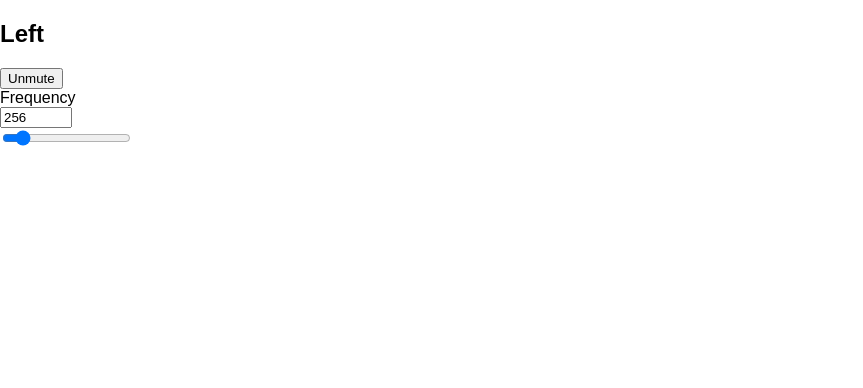
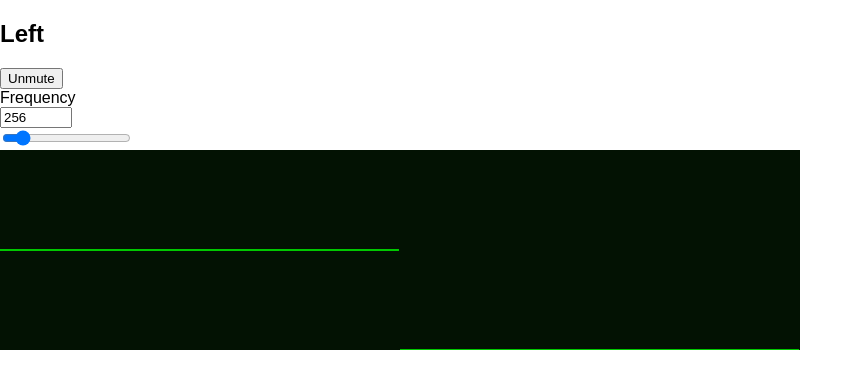
Before and after one commit to findzen/nadananda, a React (Create React App) app: page / in a window 1280 px wide. Shown: the top 388 px of the page, without its empty margins (0-863 px from the left). Built offline with nearby package versions, Linux system fonts and the light colour scheme.

Commit message:
Remove Tone.js dependency and add visualizers

```diff
--- a/package.json
+++ b/package.json
@@ -4,8 +4,7 @@
   "private": true,
   "dependencies": {
     "react": "^15.6.1",
-    "react-dom": "^15.6.1",
-    "tone": "^0.10.0"
+    "react-dom": "^15.6.1"
   },
   "devDependencies": {
     "react-scripts": "1.0.7"
--- a/src/App.js
+++ b/src/App.js
@@ -1,25 +1,43 @@
 import React, { Component } from 'react';
-import Tone from 'tone';
+
 import Channel from './components/Channel';
+import Scope from './components/Scope';
+import Spectrum from './components/Spectrum';
+import Tone from './Tone';
 import './App.css';
 
 class App extends Component {
   constructor(props) {
     super(props);
 
+    this.audioContext = new AudioContext();
 
+    this.analyzer = this.audioContext.createAnalyser();
+    this.analyzer.fftSize = 2048;
+
+    this.tone = new Tone({ audioContext: this.audioContext });
+    this.tone.osc.connect(this.analyzer);
   }
-
 
   render() {
     return (
       <main>
         <div>
           <Channel
+            tone={this.tone}
             name="Left"
           ></Channel>
 
         </div>
+
+        <Scope
+          analyzer={this.analyzer}
+          audioContext={this.audioContext}
+        ></Scope>
+        <Spectrum
+          analyzer={this.analyzer}
+          audioContext={this.audioContext}
+        ></Spectrum>
 
       </main>
     );
--- /dev/null
+++ b/src/Tone.js
@@ -0,0 +1,38 @@
+const DEFAULT_FREQUENCY = 256;
+const DEFAULT_TYPE = 'sine';
+const MAX_VOLUME = 0.5;
+const MIN_VOLUME = 0;
+
+class Tone {
+  constructor(props = {}) {
+    this.audioContext = props.audioContext || new AudioContext();
+
+    this.gain = this.audioContext.createGain();
+    this.gain.connect(this.audioContext.destination);
+    this.gain.gain.value = MIN_VOLUME;
+
+    this.osc = this.audioContext.createOscillator();
+    this.osc.frequency.value = DEFAULT_FREQUENCY;
+    this.osc.type = DEFAULT_TYPE;
+    this.osc.connect(this.gain);
+    this.osc.start();
+  }
+
+  set frequency(val) {
+    this.osc.frequency.value = val;
+  }
+
+  get frequency() {
+    return this.osc.frequency.value;
+  }
+
+  set mute(val) {
+    this.gain.gain.value = val ? MIN_VOLUME : MAX_VOLUME;
+  }
+
+  get mute() {
+    return this.gain.gain.value === MIN_VOLUME;
+  }
+}
+
+export default Tone;
--- a/src/components/Channel.js
+++ b/src/components/Channel.js
@@ -1,34 +1,21 @@
 import React, { Component } from 'react';
-import Tone from 'tone';
 
-const MAX_VOLUME = -10;
-const MIN_VOLUME = -100;
+const DEFAULT_FREQUENCY = 256;
+const DEFAULT_TYPE = 'sine';
+const MAX_VOLUME = 0.5;
+const MIN_VOLUME = 0;
 
 class Channel extends Component {
   constructor(props) {
     super(props);
 
-    // this.osc = new Tone.PolySynth(6, Tone.SimpleSynth, {
-    //   oscillator: {
-    //     partials: [0, 2, 3, 4]
-    //   }
-    // }).toMaster();
-
-    this.osc = new Tone.Oscillator({
-      frequency: 256,
-      volume: MAX_VOLUME
-    }).toMaster().start();
-
-    this.osc.mute = true;
-
-    console.log('this', this);
-    console.log('this.osc', this.osc);
+    this.tone = props.tone;
 
     this.toggleMute = this.toggleMute.bind(this);
     this.onFrequencyChange = this.onFrequencyChange.bind(this);
 
     this.state = {
-      frequency: 256,
+      frequency: this.tone.frequency,
       mute: true
     };
   }
@@ -43,25 +30,22 @@ class Channel extends Component {
   }
 
   onFrequencyChange(e) {
-    console.log('onFrequencyChange', e.target.value);
     if (!e.target.value) return;
 
     var val = e.target.value;
 
     this.setState(function (prevState, props) {
-      this.osc.frequency.setValueAtTime(val);
+      this.tone.frequency = val;
 
       return { frequency: val };
     });
   }
 
   toggleMute() {
-    console.log('toggleMute', this);
+    this.setState(function (prevState, props) {
+      this.tone.mute = !prevState.mute;
 
-    this.setState(function (prevState, props) {
-      this.osc.mute = !this.osc.mute;
-
-      return { mute: !prevState.mute };
+      return { mute: this.tone.mute };
     });
   }
 
@@ -96,7 +80,6 @@ class Channel extends Component {
         ></input>
         <br/>
 
-
       </div>
     );
   }
--- /dev/null
+++ b/src/components/Scope.js
@@ -0,0 +1,64 @@
+import React, { Component } from 'react';
+
+class Scope extends Component {
+  constructor(props) {
+    super(props);
+
+    this.analyzer = props.analyzer;
+    this.audioContext = props.audioContext;
+
+    this.draw = this.draw.bind(this);
+  }
+
+  componentDidMount() {
+    this.canvasContext = this.canvas.getContext('2d');
+    this.draw();
+  }
+
+  draw() {
+    drawScope(this.analyzer, this.canvasContext);
+    requestAnimationFrame(this.draw);
+  }
+
+  render() {
+    return (
+      <canvas
+        ref={(canvas) => { this.canvas = canvas; }}
+        height="200"
+        width="400"
+      ></canvas>
+    );
+  }
+}
+
+function drawScope(analyzer, ctx) {
+  var width = ctx.canvas.width;
+  var height = ctx.canvas.height;
+  var timeData = new Uint8Array(analyzer.frequencyBinCount);
+  var scaling = height / 256;
+  var risingEdge = 0;
+  var edgeThreshold = 5;
+
+  analyzer.getByteTimeDomainData(timeData);
+
+  ctx.fillStyle = 'rgba(0, 20, 0, 0.1)';
+  ctx.fillRect(0, 0, width, height);
+
+  ctx.lineWidth = 2;
+  ctx.strokeStyle = 'rgb(0, 200, 0)';
+  ctx.beginPath();
+
+  // No buffer overrun protection
+  while (timeData[risingEdge++] - 128 > 0 && risingEdge <= width);
+  if (risingEdge >= width) risingEdge = 0;
+
+  while (timeData[risingEdge++] - 128 < edgeThreshold && risingEdge <= width);
+  if (risingEdge >= width) risingEdge = 0;
+
+  for (var x = risingEdge; x < timeData.length && x - risingEdge < width; x++)
+    ctx.lineTo(x - risingEdge, height - timeData[x] * scaling);
+
+  ctx.stroke();
+}
+
+export default Scope;
--- /dev/null
+++ b/src/components/Spectrum.js
@@ -0,0 +1,55 @@
+import React, { Component } from 'react';
+
+class Spectrum extends Component {
+  constructor(props) {
+    super(props);
+
+    this.analyzer = props.analyzer;
+    this.audioContext = props.audioContext;
+
+    this.draw = this.draw.bind(this);
+  }
+
+  componentDidMount() {
+    this.canvasContext = this.canvas.getContext('2d');
+    this.draw();
+  }
+
+  draw() {
+    drawSpectrum(this.analyzer, this.canvasContext);
+    requestAnimationFrame(this.draw);
+  }
+
+  render() {
+    return (
+      <canvas
+        ref={(canvas) => { this.canvas = canvas; }}
+        height="200"
+        width="400"
+      ></canvas>
+    );
+  }
+}
+
+function drawSpectrum(analyzer, ctx) {
+  var width = ctx.canvas.width;
+  var height = ctx.canvas.height;
+  var freqData = new Uint8Array(analyzer.frequencyBinCount);
+  var scaling = height / 256;
+
+  analyzer.getByteFrequencyData(freqData);
+
+  ctx.fillStyle = 'rgba(0, 20, 0, 0.1)';
+  ctx.fillRect(0, 0, width, height);
+
+  ctx.lineWidth = 2;
+  ctx.strokeStyle = 'rgb(0, 200, 0)';
+  ctx.beginPath();
+
+  for (var x = 0; x < width; x++)
+    ctx.lineTo(x, height - freqData[x] * scaling);
+
+  ctx.stroke();
+}
+
+export default Spectrum;
```
